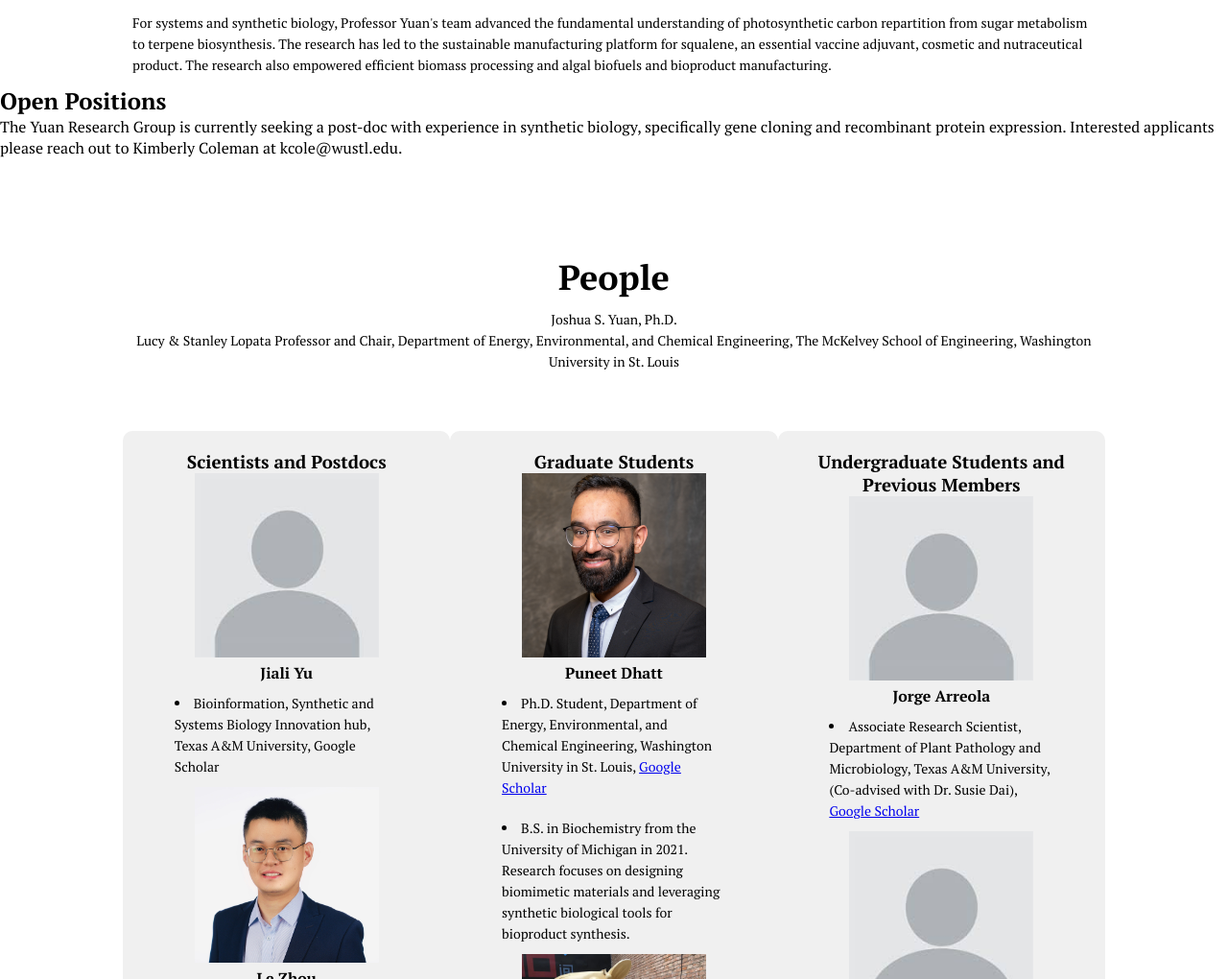
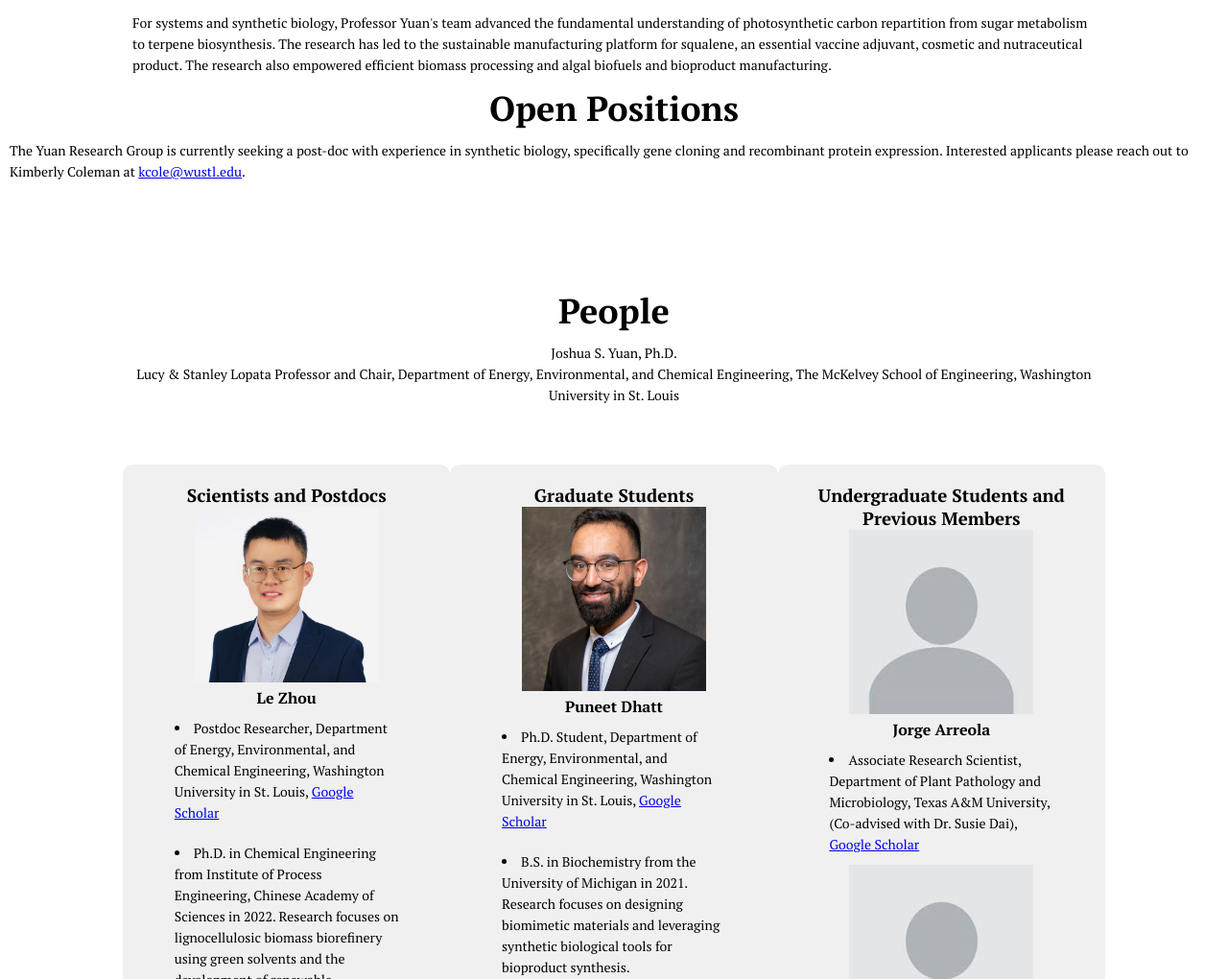
Before and after one commit to yuanlab1/yuanlab1.github.io, a plain HTML site: page index.html in a window 1280 px wide. Shown: the part 2041-3061 px from the top of the page at 96% size. Drawn offline with Linux system fonts and the light colour scheme.

Commit message:
removed Jiali's profile

```diff
--- a/index.html
+++ b/index.html
@@ -80,9 +80,9 @@
     </section>
     <section class="hiring" id="hiring">
         <h1>Open Positions</h1>
-        <div>
-            The Yuan Research Group is currently seeking a post-doc with experience in synthetic biology, specifically gene cloning and recombinant protein expression. Interested applicants please reach out to Kimberly Coleman at kcole@wustl.edu.
-        </div>
+        <p>
+            The Yuan Research Group is currently seeking a post-doc with experience in synthetic biology, specifically gene cloning and recombinant protein expression. Interested applicants please reach out to Kimberly Coleman at <a href="kcole@wustl.edu">kcole@wustl.edu</a>.
+        </p>
     </section>
     <section class="people" id="people">
         <h1>People</h1>
@@ -93,9 +93,6 @@
             <div class="people-col">
                 <h3>Scientists and Postdocs</h3>
                 <ul>
-                    <img src="../yuanlab1.github.io/img/default.jpg" alt="Profile Pic" class="styled-image">
-                    <br><b>Jiali Yu</b>
-                    <li> Bioinformation, Synthetic and Systems Biology Innovation hub, Texas A&M University, Google Scholar</li>
                     <img src="../yuanlab1.github.io/img/people/le_zhou.jpg" alt="Profile Pic" class="styled-image">
                     <br><b>Le Zhou</b>
                     <li> Postdoc Researcher, Department of Energy, Environmental, and Chemical Engineering, Washington University in St. Louis, <a href="https://scholar.google.com/citations?user=ALbnpXgAAAAJ" target="_blank">Google Scholar</a></li>
--- a/style.css
+++ b/style.css
@@ -215,6 +215,20 @@ nav {
     margin: auto;
 }
 
+.hiring h1 {
+    text-align: center;
+    font-size: 36px;
+    font-weight: 600;
+}
+
+.hiring p {
+    color: black;
+    font-size: 14px;
+    font-weight: 300;
+    line-height: 22px;
+    padding: 10px;
+}
+
 .people {
     width: 80%;
     margin: auto;
```
